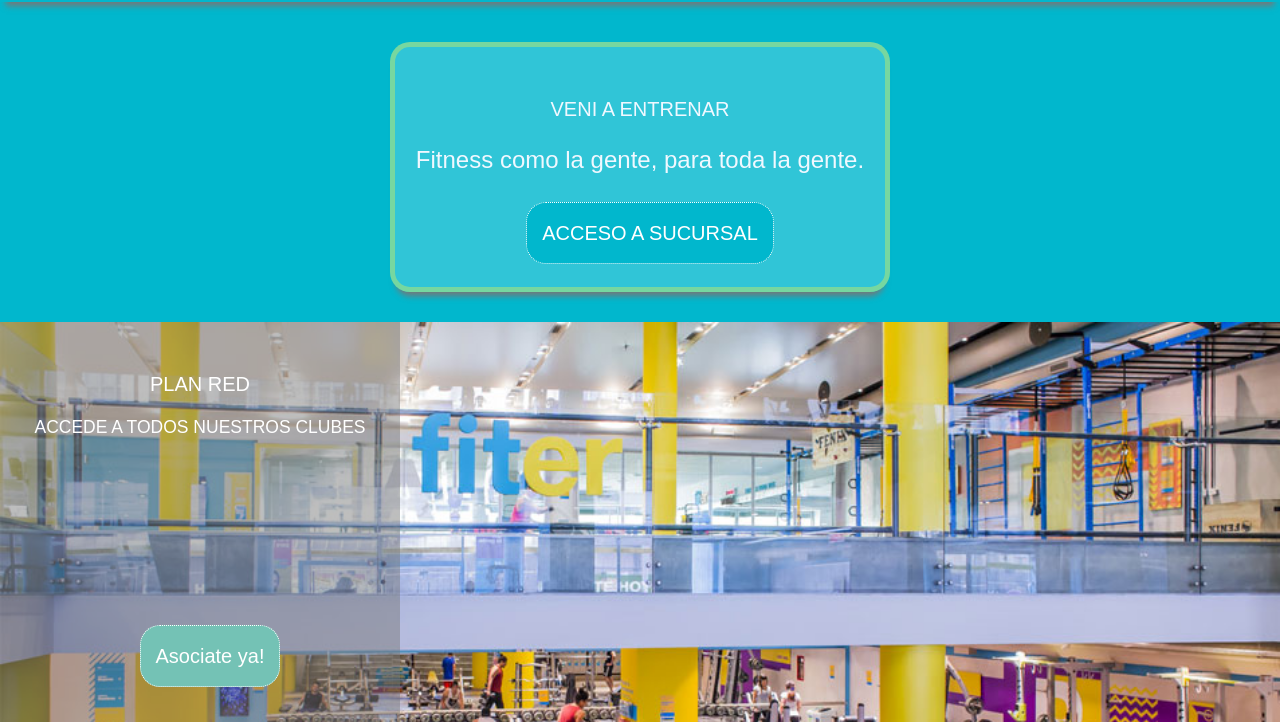
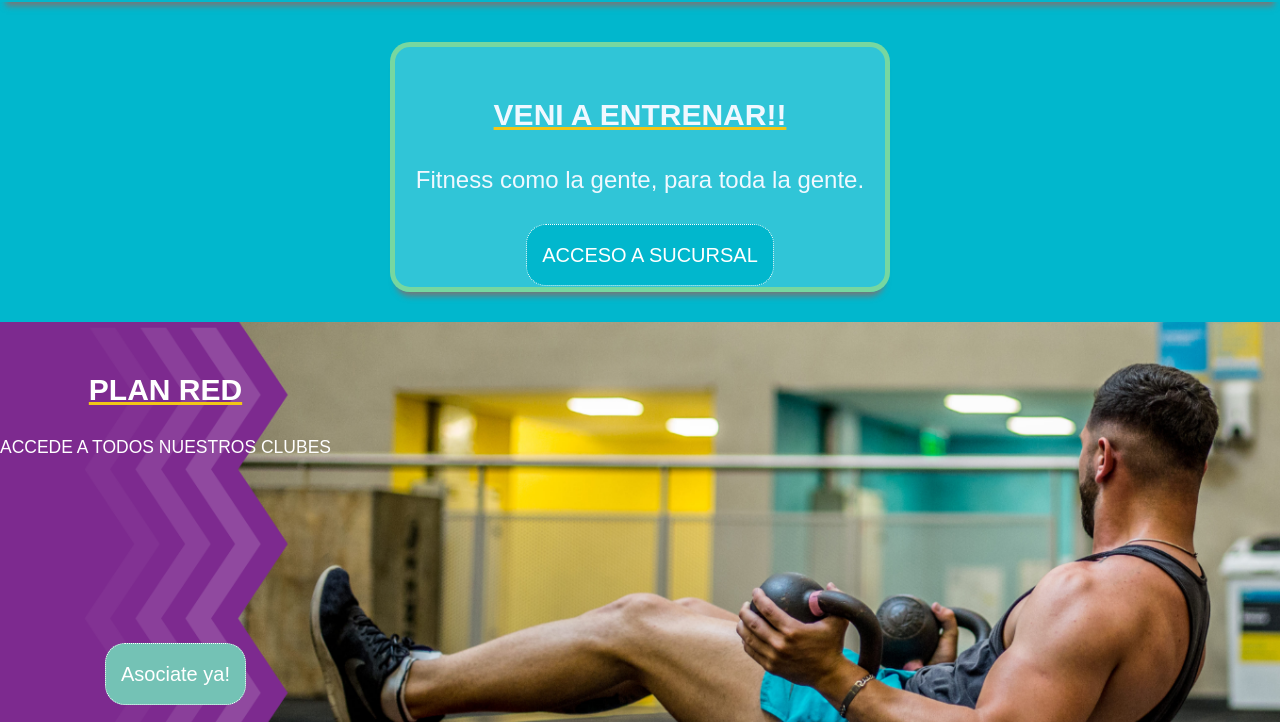
Before and after one commit to Oslalejandro/Fiter, a website: page index.html in a window 1280 px wide. Shown: the part 78-800 px from the top of the page. Drawn offline with Linux system fonts and the light colour scheme.

Commit message:
Tercera entrega final

```diff
--- a/index.html
+++ b/index.html
@@ -48,7 +48,7 @@
     <section class="box">
         <div class="box__bag">
             <div class="box__text">
-                <h2>VENI A ENTRENAR</h2>
+                <h2>VENI A ENTRENAR!!</h2>
                 <p>Fitness como la gente, para toda la gente.</p>
             </div>
             <nav class="box__nav">
@@ -59,7 +59,6 @@
         </div>
     </section>
     <section class="box2">
-        <div class= "box2__bag">
         <div class="box2__text">
             <h2>PLAN RED</h2>
             <h3>ACCEDE A TODOS NUESTROS CLUBES</h3>
@@ -69,7 +68,6 @@
                 <a href="pages/asociate.html" class="box2__link">Asociate ya!</a>
             </ul>
         </nav>
-        </div>
     </section>
     <section>
         <div class="separador">
--- a/sass/views/_home.scss
+++ b/sass/views/_home.scss
@@ -1,3 +1,13 @@
+
+h2{
+    padding-bottom: 0.8em;
+    font-size: 3rem;
+    font-weight: bold;
+    text-decoration: underline;
+    text-decoration-color: rgb(242, 198, 23);
+}
+
+
 .gallery{display: grid;
     grid-template-columns: repeat(2, 2fr);
     grid-template-rows: repeat(2, 2fr);
```
Also changed, not shown: css/index.css, css/translated.css, img/Home.png (added). Lines whose indentation alone changed are shown as unchanged.
